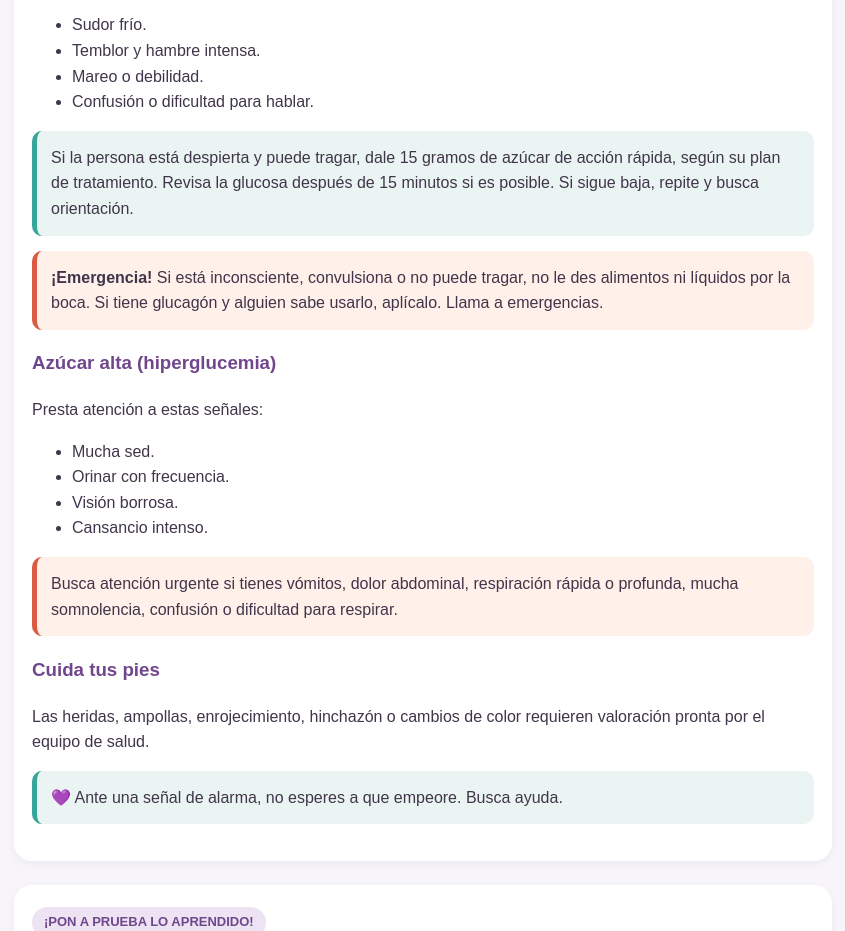
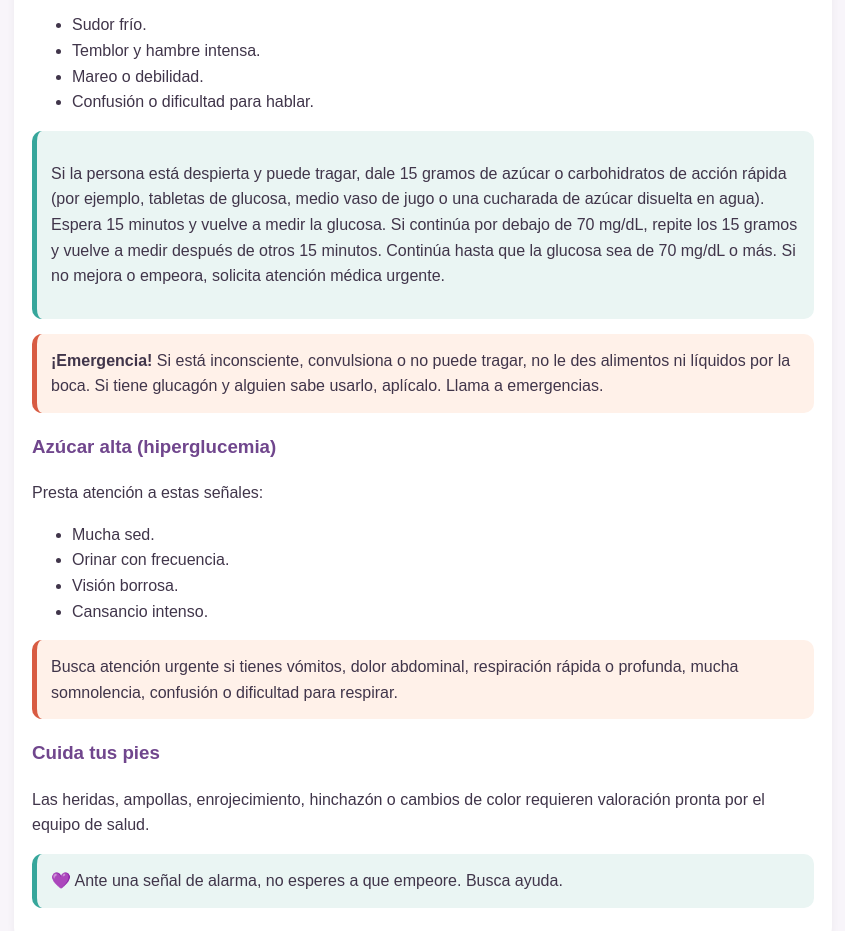
Before and after one commit to Transformarte-educacion/Transformarte-Educacion, a plain HTML site: page diabetes.html in a window 1280 px wide. Shown: the part 4800-5731 px from the top of the page, without its empty margins (217-1062 px from the left). Drawn offline with Linux system fonts and the light colour scheme.

Commit message:
Se actualiza la orientación para el manejo de la hipoglucemia: regla 15-15, repetición del tratamiento y signos de emergencia.

```diff
--- a/diabetes.html
+++ b/diabetes.html
@@ -346,7 +346,15 @@ footer {
     <li>Confusión o dificultad para hablar.</li>
   </ul>
   <div class="consejo">
-    Si la persona está despierta y puede tragar, dale 15 gramos de azúcar de acción rápida, según su plan de tratamiento. Revisa la glucosa después de 15 minutos si es posible. Si sigue baja, repite y busca orientación.
+    <p>
+  Si la persona está despierta y puede tragar, dale 15 gramos de azúcar
+  o carbohidratos de acción rápida (por ejemplo, tabletas de glucosa,
+  medio vaso de jugo o una cucharada de azúcar disuelta en agua).
+  Espera 15 minutos y vuelve a medir la glucosa. Si continúa por debajo
+  de 70 mg/dL, repite los 15 gramos y vuelve a medir después de otros
+  15 minutos. Continúa hasta que la glucosa sea de 70 mg/dL o más.
+  Si no mejora o empeora, solicita atención médica urgente.
+</p>
   </div>
   <div class="alerta">
     <strong>¡Emergencia!</strong> Si está inconsciente, convulsiona o no puede tragar, no le des alimentos ni líquidos por la boca. Si tiene glucagón y alguien sabe usarlo, aplícalo. Llama a emergencias.
```
